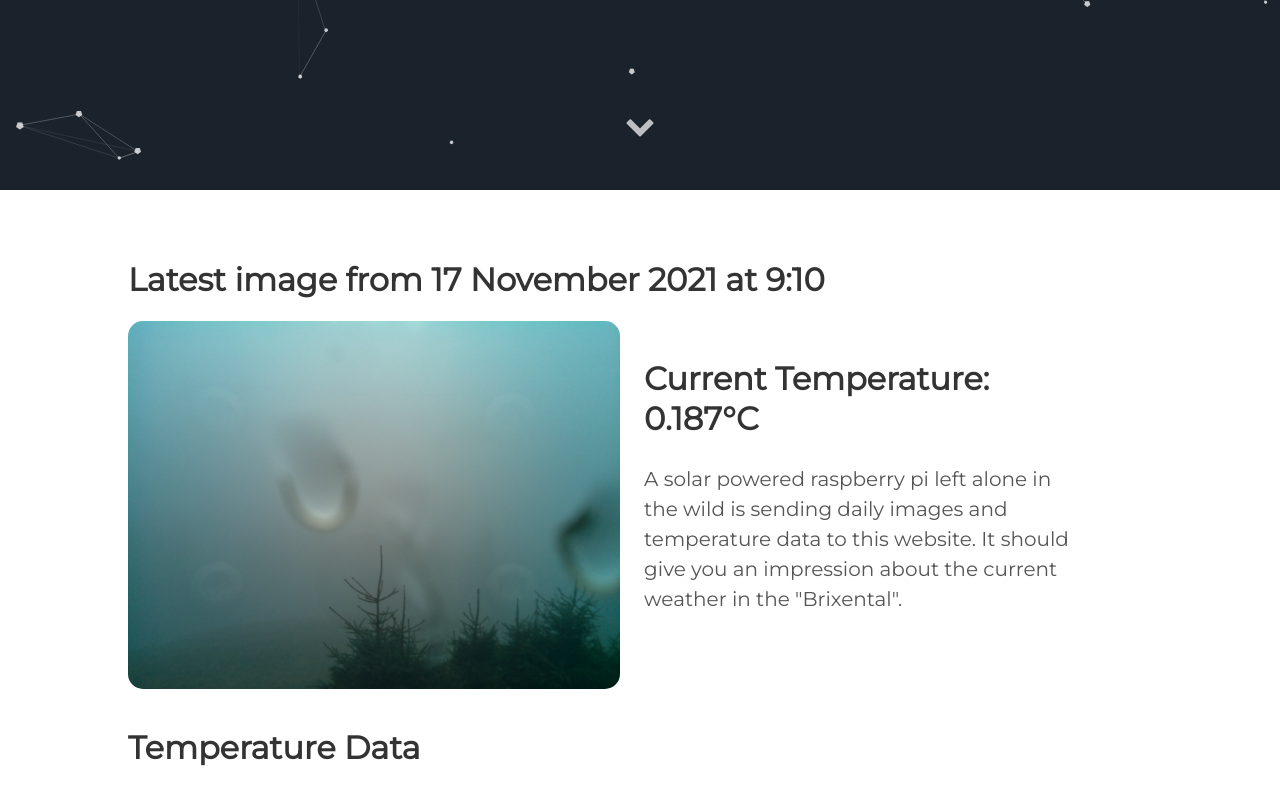
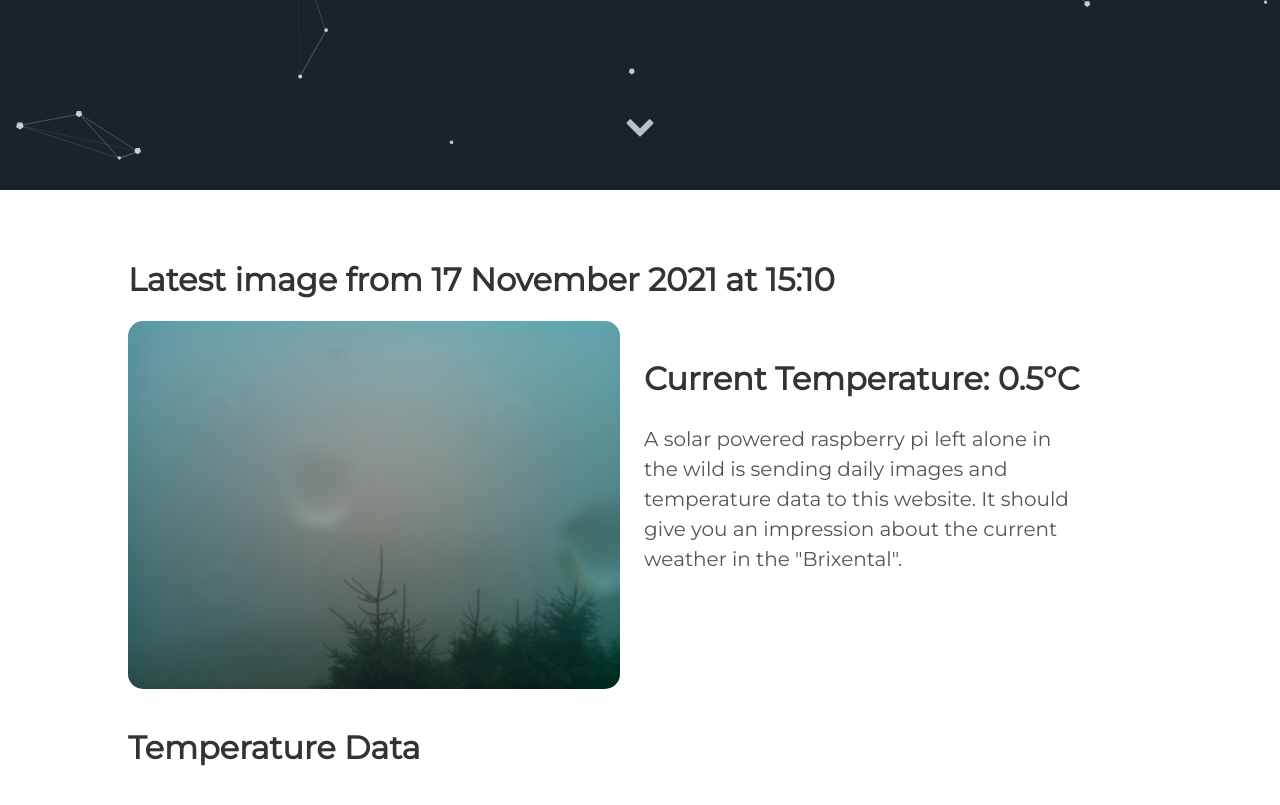
Before and after one commit to vektorious/vektorious.github.io, a Jekyll site: the page built from resources/huette.md, in a window 1280 px wide and 900 px high, scrolled down 710 px. Shown: the top 805 px of the window. Built offline with Jekyll 4.4.1, drawn with Linux system fonts in a browser that asks for light colours.

Commit message:
I'm a bot beep boop

```diff
--- a/resources/huette.md
+++ b/resources/huette.md
@@ -6,13 +6,13 @@
 description: 'Live image from the Austrian alps'
 twitter_text: ' '
 ---
-## Latest image from 17 November 2021 at  9:10
+## Latest image from 17 November 2021 at 15:10
 <div class="huette">
   <div class="huette-image">
     <img src="{{ "/assets/img/huette.jpg" | prepend: site.baseurl }}">
   </div>
   <div class="huette-text">
-        <h2>Current Temperature: 0.187°C</h2>
+        <h2>Current Temperature: 0.5°C</h2>
         <p>A solar powered raspberry pi left alone in the wild is sending daily images and temperature data to this website. It should give you an impression about the current weather in the "Brixental".</p>
 
   </div>
```
Also changed, not shown: rpi-script/2021-11-17_150908.txt (renamed from rpi-script/2021-11-17_090908.txt, +5 -5 lines), rpi-script/huette.md (+2 -2 lines), assets/img/huette.jpg, assets/img/temp_plot.png, rpi-script/temp_plot.png, 1 other file.
